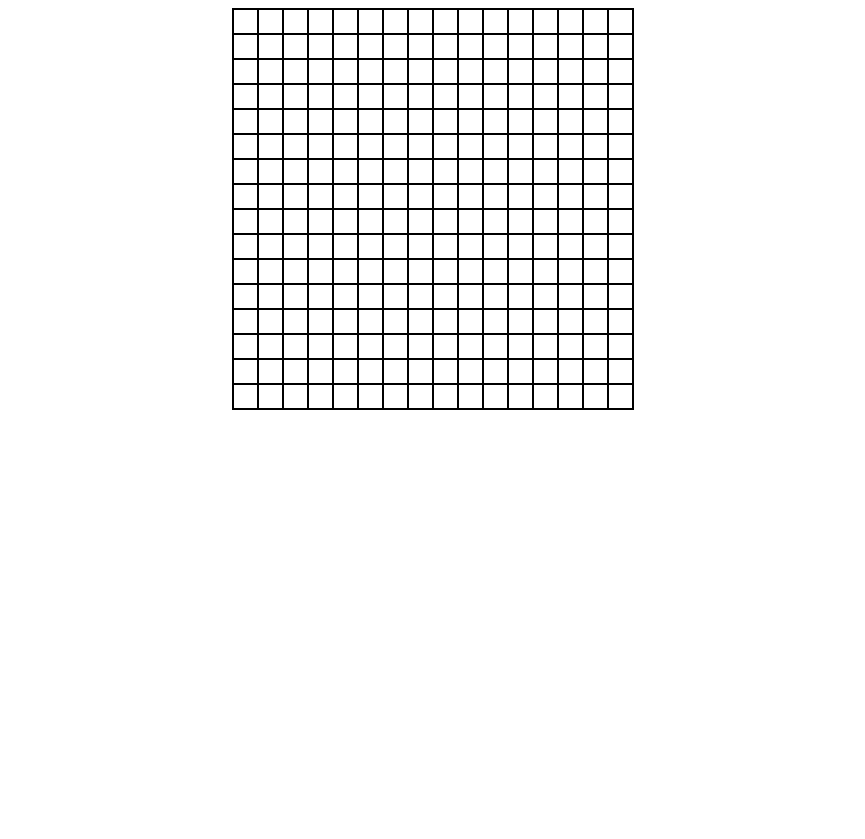
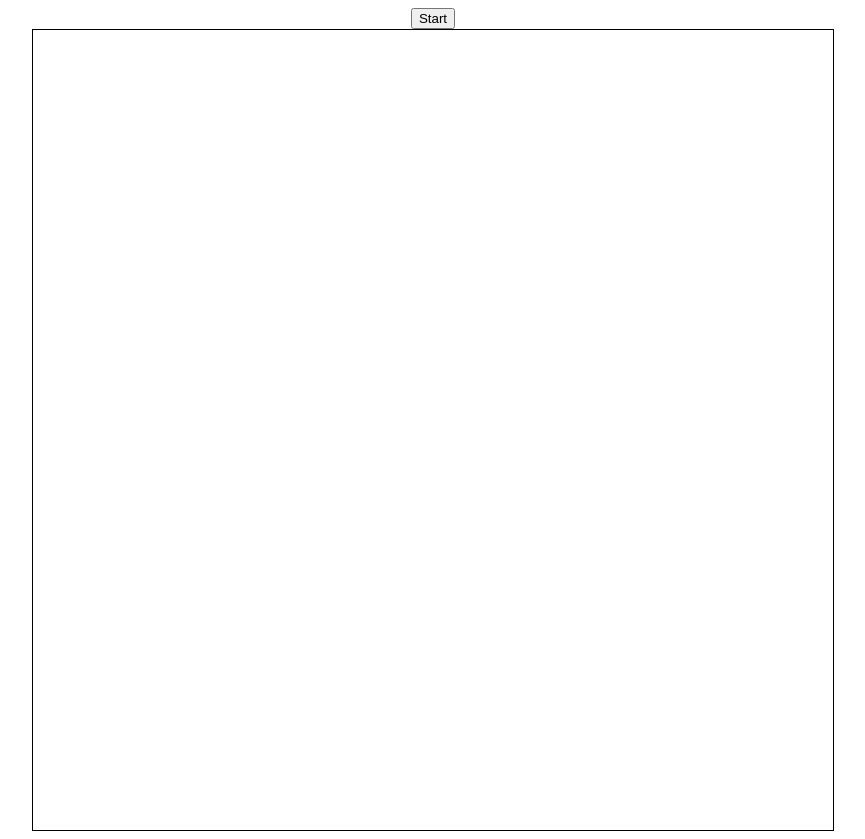
Before and after one commit to jonathonmarks770/Etch-a-Sketch, a plain HTML site: page index.html in a window 1280 px wide. Shown: the whole page, without its empty margins (207-1072 px from the left). Before the commit the page ends 800 px from the top, so only its background shows below. Drawn offline with Linux system fonts and the light colour scheme.

Commit message:
Complete basic project

```diff
--- a/index.html
+++ b/index.html
@@ -8,7 +8,9 @@
     <script src="js-file.js"defer></script>
 </head>
 <body>
+
     <div class="content">
+    <button>Start</button>
     <div class="container"></div>
 </div>
 </body>
--- a/js-file.js
+++ b/js-file.js
@@ -9,15 +9,21 @@ function createGrid(size){
           const square = document.createElement("div");
           row.appendChild(square);
           square.className = "gridSquare";
-        }
-    }
-    const item = document.querySelectorAll('.gridSquare');
-        item.forEach((square) => {
+        square.style.height =(800/size) + "px";
         square.addEventListener("mouseover", ()=>{
         square.style.background = "black";
         });
-    });
+        }
+    }
+    };
 
-      }
 
-createGrid(16);
+const btn=document.querySelector("button");
+btn.addEventListener("click", ()=>{
+    let input=prompt("Enter the number of rows and columns")
+    if (input>100 || input<1){
+        alert("Invalid input");
+    }else {
+        createGrid(input);
+    }
+})
--- a/style.css
+++ b/style.css
@@ -1,28 +1,33 @@
 .container{
-    height: 400px;
-    width: 400px;
+    height: 800px;
+    width: 800px;
     background-color: white;
     border: black solid 1px;
+
+
 }
 
 .content{
     display: flex;
     justify-content: center;
     align-items: center;
+    display: flex;
+    flex-direction: column;
 }
 
 .row{
-    min-height: 23px;
     display: flex;
     justify-content: space-evenly;
-    border: 1px solid black;
+
+
 
 }
 
 .gridSquare{
     display: flex;
-    border: solid black 1px;
-    max-width: 25px;
-    max-height: 25px;
+    flex: 1;
+
+
+
 
 }
```
